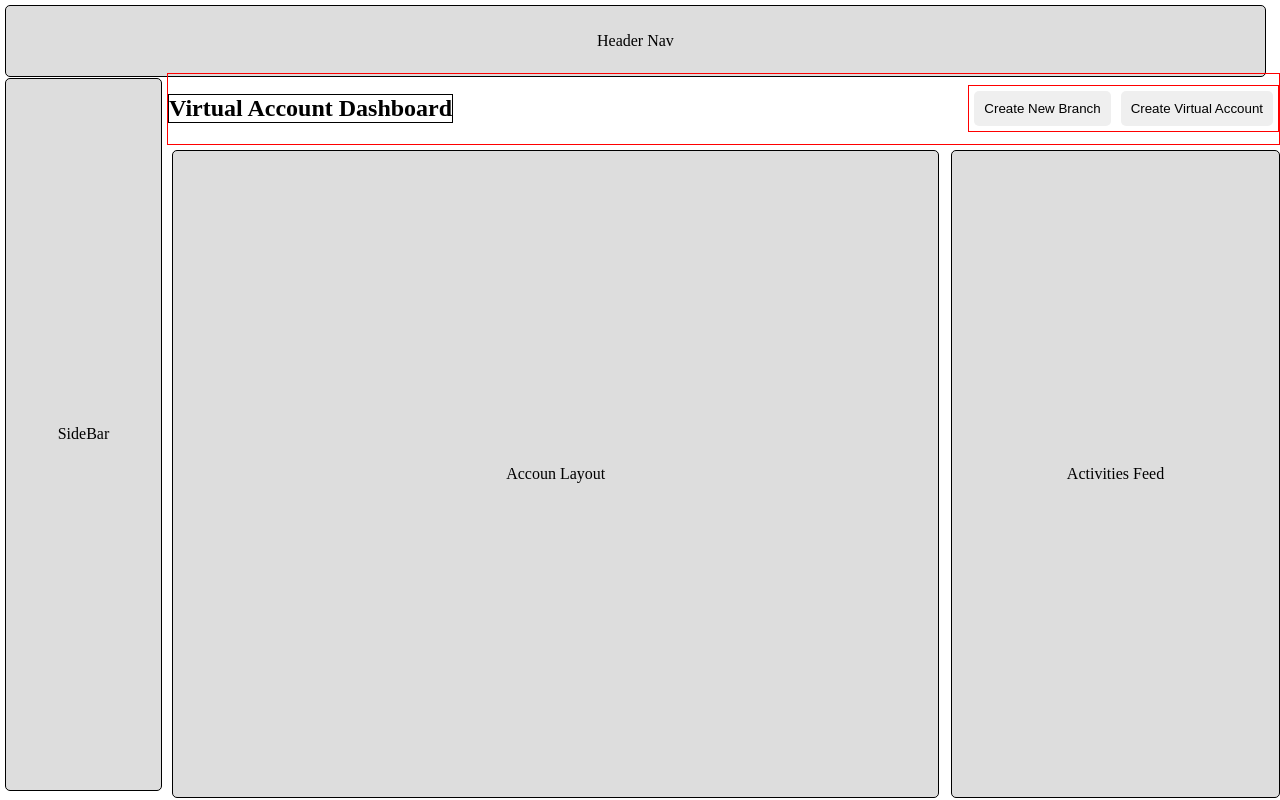
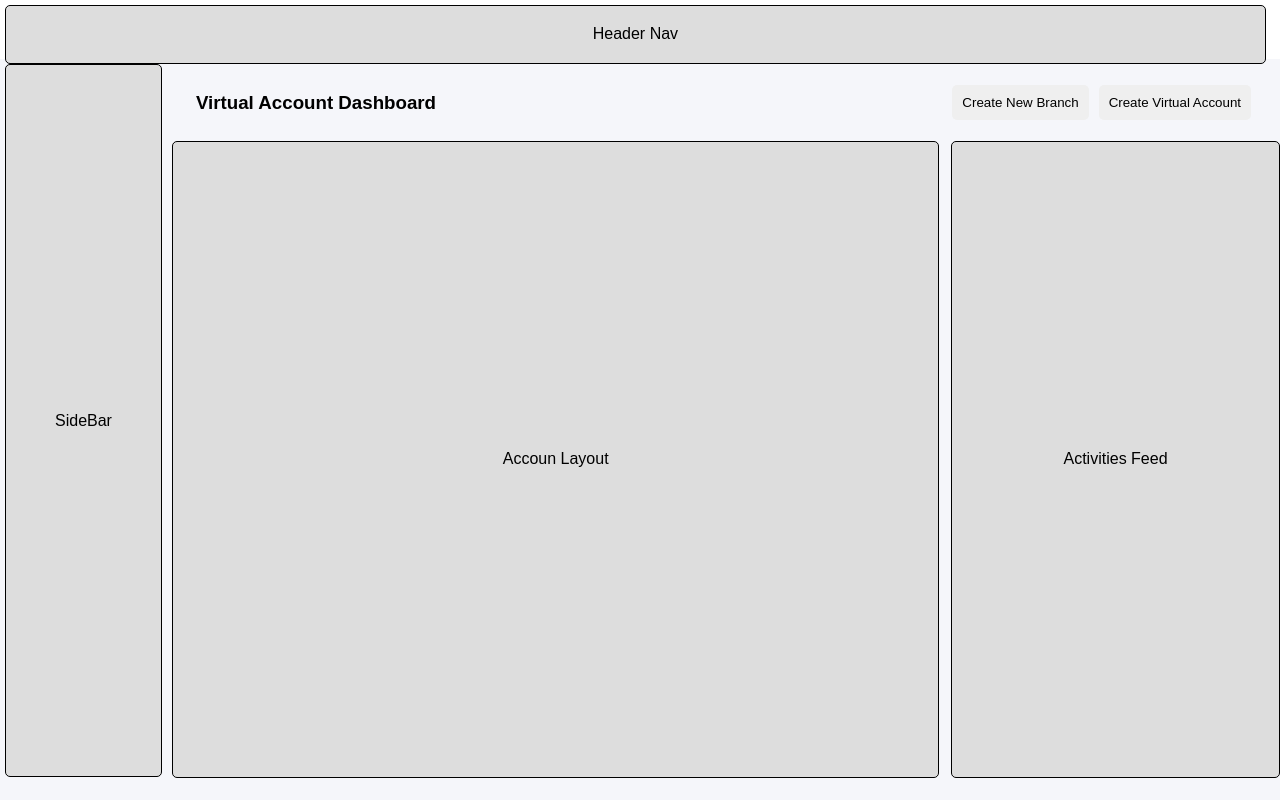
Before and after one commit to thedevprincee/bani_project, a React (Vite) app in the folder client/: page / in a window 1280 px wide. Built offline with nearby package versions, Linux system fonts and the light colour scheme.

Commit message:
breadcrumb

```diff
--- a/client/src/App.styles.js
+++ b/client/src/App.styles.js
@@ -2,9 +2,10 @@ import { createGlobalStyle } from 'styled-components'
 
 const AppWrapper = createGlobalStyle`
 *{
-    box-sizing: border-box;
     margin: 0;
     padding: 0;
+    box-sizing: border-box;
+    font-family: Poppins, sans-serif;
 }
 `
 
--- a/client/src/components/molecules/breadcrumb/Breadcrumb.jsx
+++ b/client/src/components/molecules/breadcrumb/Breadcrumb.jsx
@@ -7,7 +7,7 @@ const Breadcrumb = () => {
   return (
     <BreadcrumbWrapper>
       <CrumbTitle>
-        <Text type="h2">Virtual Account Dashboard</Text>
+        <Text type="h3">Virtual Account Dashboard</Text>
       </CrumbTitle>
       <CrumbButtonSection>
         <Button>Create New Branch</Button>
--- a/client/src/components/molecules/breadcrumb/Breadcrumb.styles.js
+++ b/client/src/components/molecules/breadcrumb/Breadcrumb.styles.js
@@ -1,13 +1,14 @@
 import styled from "styled-components"
 
 const BreadcrumbWrapper = styled.div`
-    border: 1px solid red;
-    height: 100%;
+    padding: 0 24px;
+    margin-top: 5px;
+    /* height: 100%; */
     width: 100%;
     display: flex;
-    justify-content: space-around;
+    justify-content: space-between;
     align-items: center;
-    overflow: scroll;
+    overflow: auto;
     white-space: nowrap;
     @media screen and (min-width:990px) {
         justify-content: space-between;
@@ -15,10 +16,10 @@ const BreadcrumbWrapper = styled.div`
 `
 
 export const CrumbTitle = styled.div`
-    border: 1px solid black;
-    width: auto;
+    width: 400px;
+    padding: 0 5px;
     @media screen and (min-width:990px) {
-
+        width: 50%;
     }
 `
 
@@ -26,9 +27,9 @@ export const CrumbButtonSection = styled.div`
     display: flex;
     justify-content: space-between;
     align-items: center;
-    /* width: 50%; */
-    border: 1px solid red;
+    width: 400px;
     @media screen and (min-width:990px) {
+        width: 50%;
         justify-content: flex-end;
     }
 `
--- a/client/src/components/pages/dashboard/Dashboard.style.js
+++ b/client/src/components/pages/dashboard/Dashboard.style.js
@@ -7,17 +7,21 @@ const DashboadWrapper = styled.div`
     flex-direction: column;
     align-items: flex-start;
     justify-content: flex-start;
+    position: relative;
 `
 
 export const HeaderWrapper = styled.div`
     width: 100vw;
-    height: 10vh;
+    height: 8vh;
+    z-index: 2;
 `
 export const BodyWrapper = styled.div`
     width: 100%;
     height: auto;
     display: flex;
     flex-direction: column;
+    position: relative;
+    background-color: #F5F6FA;
     @media screen and (min-width:990px)  {
         height: 100%;
         flex-direction: row;
@@ -34,16 +38,23 @@ export const SidebarLayout = styled.div`
 `
 export const MainWrapper = styled.div`
     width: 100%;
-    height: auto;
+    height: 90vh;
     display: flex;
     flex-direction: column;
 `
 
 export const BreadcrumbLayout = styled.div`
     width: 100%;
-    height: 10vh;
+    overflow: hidden;
+    height: 100px;
+    margin-top: 5px;
+    padding: 0;
+    display: flex;
+    justify-content: flex-start;
+    align-items: center;
     overflow: hidden;
     @media screen and (min-width:990px)  {
+        height: 10vh;
 
     }
 `
```
